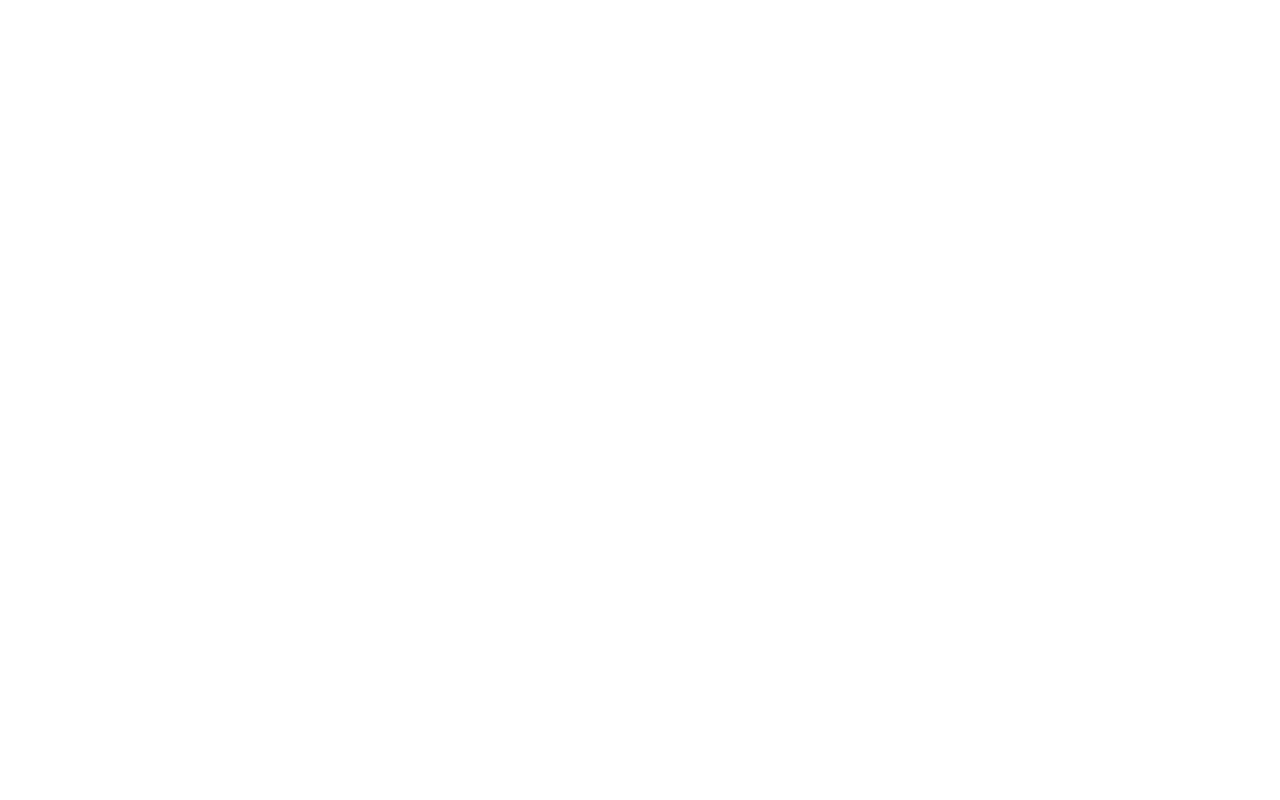
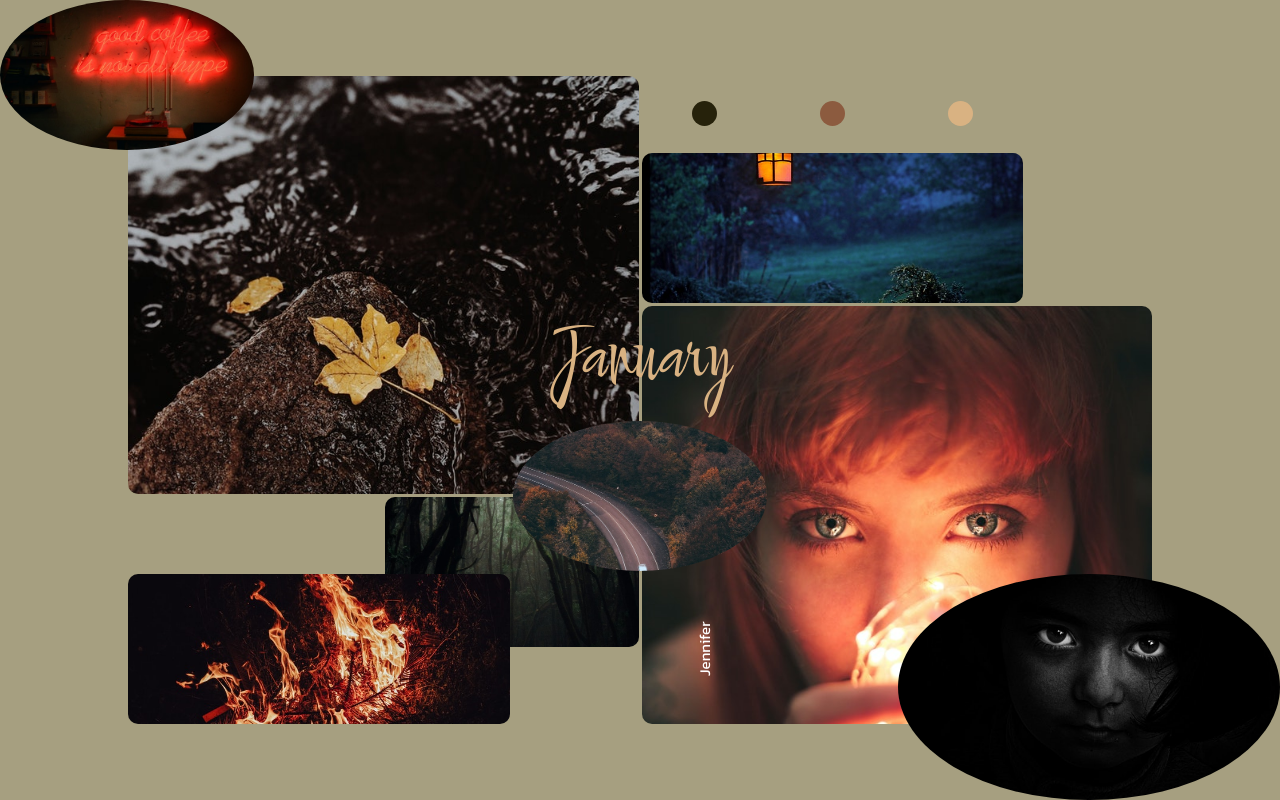
Before and after one commit to JenniferAS26/curso-profesional-css-grid-layout, a plain HTML site: page Retos/ProyectoCreativo/index.html in a window 1280 px wide. Drawn offline with Linux system fonts and the light colour scheme.

Commit message:
Final commit

```diff
--- a/Retos/ProyectoCreativo/index.html
+++ b/Retos/ProyectoCreativo/index.html
@@ -13,11 +13,19 @@
         <div class="img-2"></div>
         <div class="img-3"></div>
         <div class="img-4"></div>
-        <!-- <div class="container-circles">
-            <div class="circle-1"></div>
-            <div class="circle-2"></div>
-            <div class="circle-3"></div>
-        </div> -->
+        <div class="img-5"></div>
+        <div class="img-6"></div>
+        <div class="img-7"></div>
+        <div class="img-8"></div>
+        <div class="text-1">
+            <p>January</p>
+        </div>
+        <div class="text-2">
+            <p>Jennifer</p>
+        </div>
+        <div class="circle-1"></div>
+        <div class="circle-2"></div>
+        <div class="circle-3"></div>
     </div>
 
 </body>
--- a/Retos/ProyectoCreativo/styles.css
+++ b/Retos/ProyectoCreativo/styles.css
@@ -1,4 +1,5 @@
 @import url('https://fonts.googleapis.com/css2?family=Kanit:wght@300;400;700&display=swap');
+@import url('https://fonts.googleapis.com/css2?family=Comforter&display=swap');
 
 * {
     box-sizing: border-box;
@@ -20,12 +21,149 @@
 }
 
 body {
-    font-family: 'Kanit', sans-serif;
+    /* font-family: 'Kanit', sans-serif; */
+    font-family: 'Comforter', cursive;
     height: 100vh;
+    /* font-size: 62.5%; */
 }
 
 .container-principal {
     display: grid;
     grid-template: repeat(10, 1fr) / repeat(10, 1fr);
     height: 100vh;
+    gap: 3px;
+    background: var(--beige);
 }
+
+
+.img-1 {
+    background-image: url("./assets/images/pexels-valeriia-miller-10396866.jpg");
+    background-position: center;
+    background-size: cover;
+    background-repeat: no-repeat;
+    border-radius: 10px;
+    grid-column: 2 / 6;
+    grid-row: 2 / 7;
+}
+
+.img-2 {
+    background-image: url("./assets/images/eyes2.jpg");
+    background-position: center;
+    background-size: cover;
+    background-repeat: no-repeat;
+    border-radius: 10px;
+    grid-column: 6 / 10;
+    grid-row: 5 / 10;
+}
+
+.img-3 {
+    background-image: url("./assets/images/salem4.jpg");
+    background-position: center;
+    background-size: cover;
+    background-repeat: no-repeat;
+    border-radius: 10px;
+    grid-column: 6 / 9;
+    grid-row: 3 / 5;
+}
+
+.img-4 {
+    background-image: url("./assets/images/salem3.jpg");
+    background-position: center;
+    background-size: cover;
+    background-repeat: no-repeat;
+    border-radius: 10px;
+    grid-column: 4 / 6;
+    grid-row: 7 / 9;
+}
+
+.img-5 {
+    background-image: url("./assets/images/fire2.jpg");
+    background-position: center;
+    background-size: cover;
+    background-repeat: no-repeat;
+    border-radius: 10px;
+    grid-column: 2 / 5;
+    grid-row: 8 / 10;
+}
+
+.img-6 {
+    background-image: url("./assets/images/road.jpg");
+    background-position: center;
+    background-size: cover;
+    background-repeat: no-repeat;
+    border-radius: 150%;
+    grid-column: 5 / 7;
+    grid-row: 6 / 8;
+}
+
+.img-7 {
+    background-image: url("./assets/images/letters.jpg");
+    background-position: center;
+    background-size: cover;
+    background-repeat: no-repeat;
+    border-radius: 150%;
+    grid-column: 1 / 3;
+    grid-row: 1 / 3;
+}
+.img-8 {
+    background-image: url("./assets/images/eyes1.jpg");
+    background-position: center;
+    background-size: cover;
+    background-repeat: no-repeat;
+    border-radius: 150%;
+    grid-column: 8 / 11;
+    grid-row: 8 / 11;
+}
+
+.text-1 {
+    font-size: 80px;
+    color: var(--light-brown);
+    grid-column: 4 / 8;
+    grid-row: 5 / 6;
+    display: grid;
+    justify-items: center;
+    align-items: center;
+}
+
+.text-2 {
+    color: var(--white);
+    font-family: 'Kanit', sans-serif;
+    font-size: 15px;
+    display: grid;
+    grid-column-start: 6;
+    grid-row: 8 / 10;
+    transform: rotate(180deg);
+    writing-mode: vertical-lr;
+    justify-items: center;
+    align-items: center;
+}
+
+.circle-1 {
+    width: 25px;
+    height: 25px;
+    background: var(--deep-green);
+    border-radius: 50%;
+    grid-column: 6 / 7;
+    grid-row: 2 / 3;
+    place-self: center;
+}
+
+.circle-2 {
+    width: 25px;
+    height: 25px;
+    background: var(--dark-brown);
+    border-radius: 50%;
+    grid-column: 7 / 8;
+    grid-row: 2 / 3;
+    place-self: center;
+}
+
+.circle-3 {
+    width: 25px;
+    height: 25px;
+    background: var(--light-brown);
+    border-radius: 50%;
+    grid-column: 8 / 9;
+    grid-row: 2 / 3;
+    place-self: center;
+}
```
